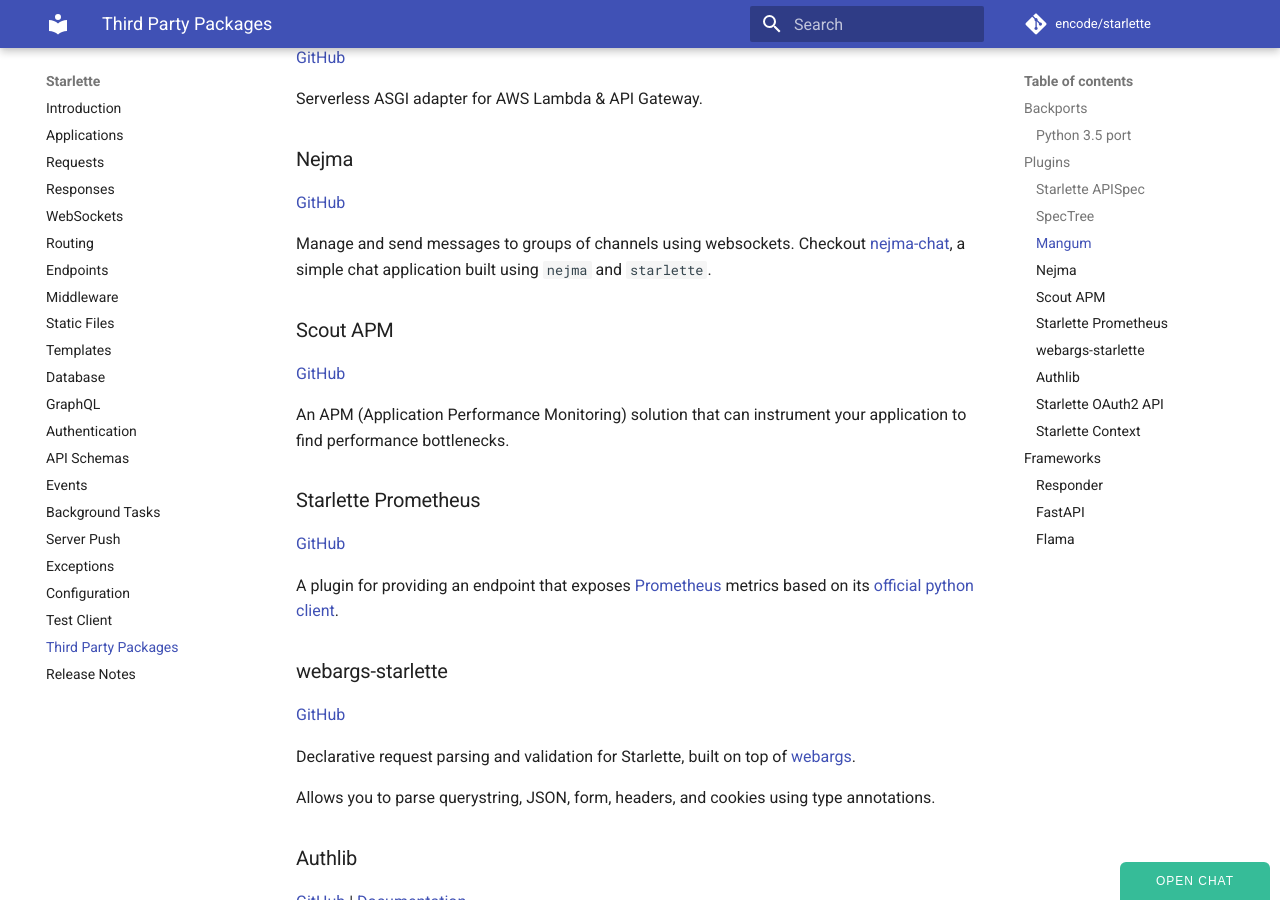
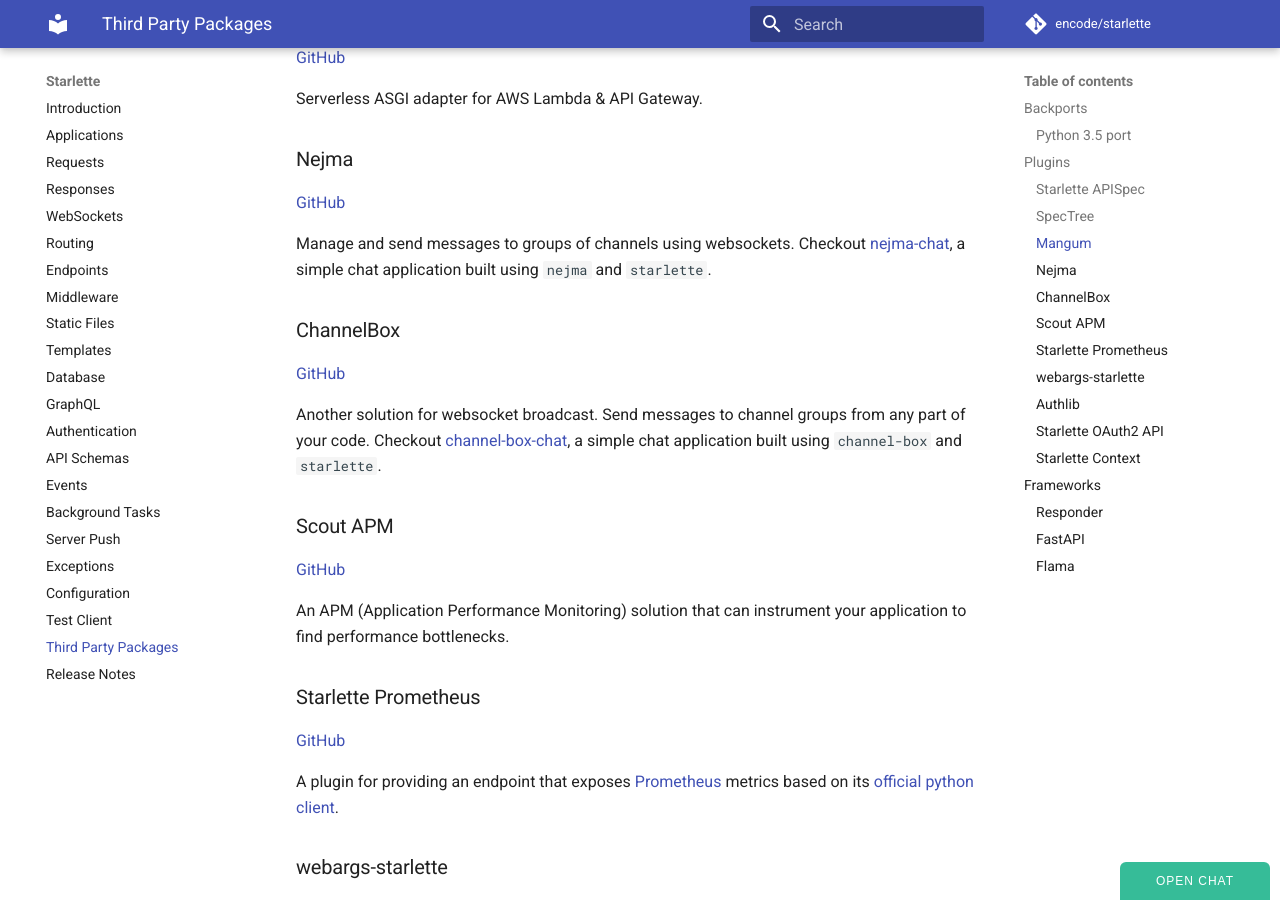
Before and after one commit to hidraco/starlette, an MkDocs documentation site: the page built from docs/third-party-packages.md, in a window 1280 px wide and 900 px high, scrolled down 869 px. Built offline with MkDocs 1.6.1 and Material for MkDocs 9.7.7, drawn with Linux system fonts in a browser that asks for light colours; comment, search, counter and statistics services are not loaded.

Commit message:
Update third-party-packages.md (#964)
Docs: Add link to ChannelBox in Third party packages

```diff
--- a/docs/third-party-packages.md
+++ b/docs/third-party-packages.md
@@ -38,6 +38,13 @@ Serverless ASGI adapter for AWS Lambda & API Gateway.
 
 Manage and send messages to groups of channels using websockets.
 Checkout <a href="https://github.com/taoufik07/nejma-chat" target="_blank">nejma-chat</a>, a simple chat application built using `nejma` and `starlette`.
+
+### ChannelBox
+
+<a href="https://github.com/Sobolev5/channel-box" target="_blank">GitHub</a>
+
+Another solution for websocket broadcast. Send messages to channel groups from any part of your code.
+Checkout <a href="http://backend.starlette-vue.site/chat/chat1/" target="_blank">channel-box-chat</a>, a simple chat application built using `channel-box` and `starlette`.
 
 ### Scout APM
 
```
